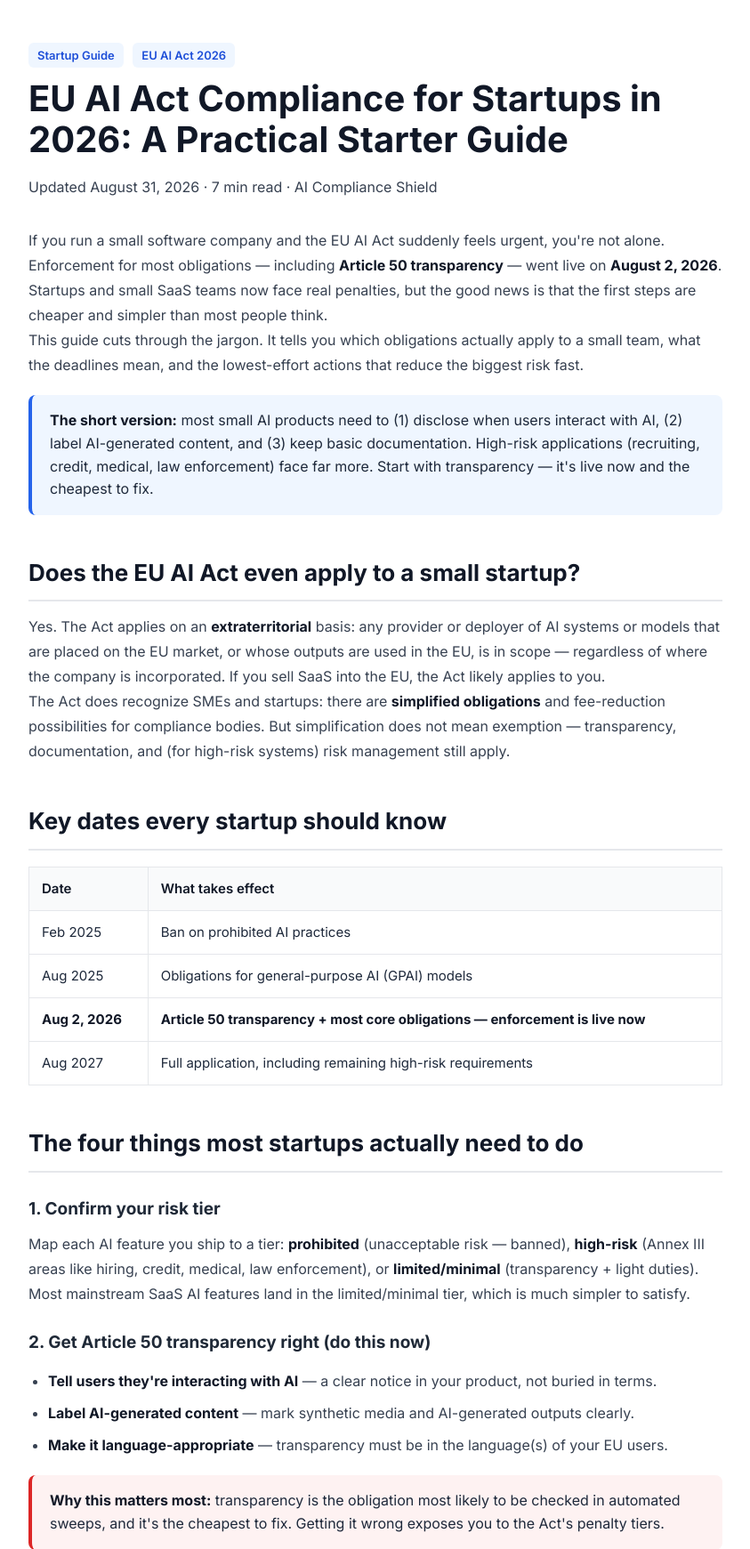
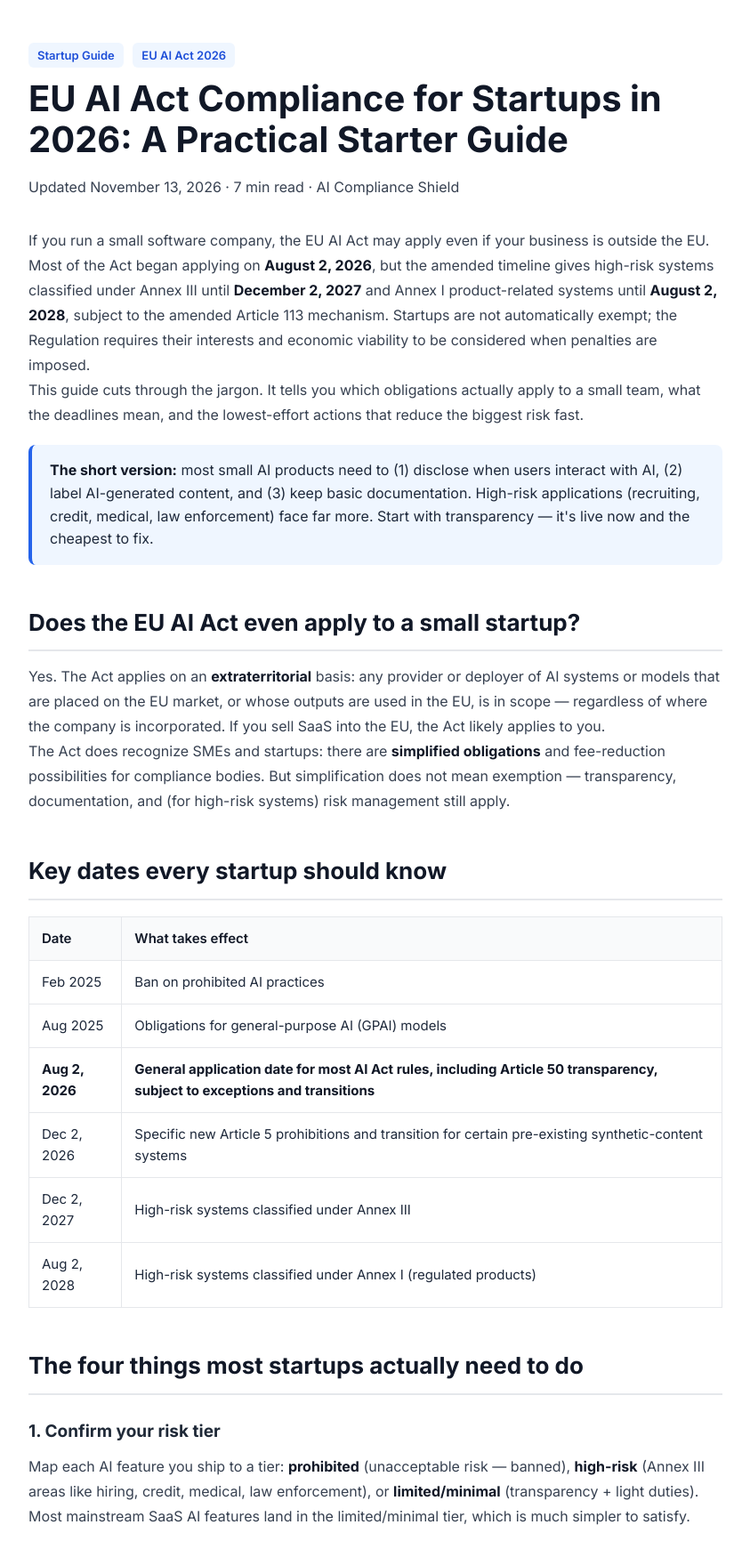
Before and after one commit to vanshgopal/ai-compliance-shield, a FastAPI app: page /blog/eu-ai-act-compliance-for-startups-2026 in a window 1280 px wide. Shown: the part 89-1830 px from the top of the page at 89% size, without its empty margins (218-1061 px from the left). Run offline with FastAPI, Linux system fonts and the light colour scheme.

Commit message:
Refresh EU AI Act legal timelines and SEO content

```diff
--- a/frontend/templates/blog/eu-ai-act-compliance-for-startups-2026.html
+++ b/frontend/templates/blog/eu-ai-act-compliance-for-startups-2026.html
@@ -89,10 +89,10 @@
                 <span class="tag">Startup Guide</span>
                 <span class="tag" style="margin-left:6px;">EU AI Act 2026</span>
                 <h1>EU AI Act Compliance for Startups in 2026: A Practical Starter Guide</h1>
-                <p class="article-meta">Updated August 31, 2026 · 7 min read · AI Compliance Shield</p>
+                <p class="article-meta">Updated November 13, 2026 · 7 min read · AI Compliance Shield</p>
             </div>
 
-            <p>If you run a small software company and the EU AI Act suddenly feels urgent, you're not alone. Enforcement for most obligations — including <strong>Article 50 transparency</strong> — went live on <strong>August 2, 2026</strong>. Startups and small SaaS teams now face real penalties, but the good news is that the first steps are cheaper and simpler than most people think.</p>
+            <p>If you run a small software company, the EU AI Act may apply even if your business is outside the EU. Most of the Act began applying on <strong>August 2, 2026</strong>, but the amended timeline gives high-risk systems classified under Annex III until <strong>December 2, 2027</strong> and Annex I product-related systems until <strong>August 2, 2028</strong>, subject to the amended Article 113 mechanism. Startups are not automatically exempt; the Regulation requires their interests and economic viability to be considered when penalties are imposed.</p>
             <p>This guide cuts through the jargon. It tells you which obligations actually apply to a small team, what the deadlines mean, and the lowest-effort actions that reduce the biggest risk fast.</p>
 
             <div class="callout">
@@ -108,8 +108,10 @@
                 <tr><th>Date</th><th>What takes effect</th></tr>
                 <tr><td>Feb 2025</td><td>Ban on prohibited AI practices</td></tr>
                 <tr><td>Aug 2025</td><td>Obligations for general-purpose AI (GPAI) models</td></tr>
-                <tr><td><strong>Aug 2, 2026</strong></td><td><strong>Article 50 transparency + most core obligations — enforcement is live now</strong></td></tr>
-                <tr><td>Aug 2027</td><td>Full application, including remaining high-risk requirements</td></tr>
+                <tr><td><strong>Aug 2, 2026</strong></td><td><strong>General application date for most AI Act rules, including Article 50 transparency, subject to exceptions and transitions</strong></td></tr>
+                <tr><td>Dec 2, 2026</td><td>Specific new Article 5 prohibitions and transition for certain pre-existing synthetic-content systems</td></tr>
+                <tr><td>Dec 2, 2027</td><td>High-risk systems classified under Annex III</td></tr>
+                <tr><td>Aug 2, 2028</td><td>High-risk systems classified under Annex I (regulated products)</td></tr>
             </table>
 
             <h2>The four things most startups actually need to do</h2>
@@ -166,7 +168,7 @@
             </div>
 
             <hr class="divider">
-            <p style="color:#6B7280; font-size:14px;">Disclaimer: This article is informational guidance and does not constitute legal advice. Verify obligations for your specific use case with qualified counsel.</p>
+            <p style="color:#6B7280; font-size:14px;">Legal source: <a href="https://ai-act-service-desk.ec.europa.eu/en/ai-act/timeline/timeline-implementation-eu-ai-act" rel="noopener">European Commission AI Act implementation timeline</a> and <a href="https://eur-lex.europa.eu/eli/reg/2026/1744/oj/eng" rel="noopener">Regulation (EU) 2026/1744</a>. Checked November 13, 2026. This article is informational guidance, not legal advice; verify your specific obligations with qualified counsel.</p>
         </article>
 
         <footer>
```
